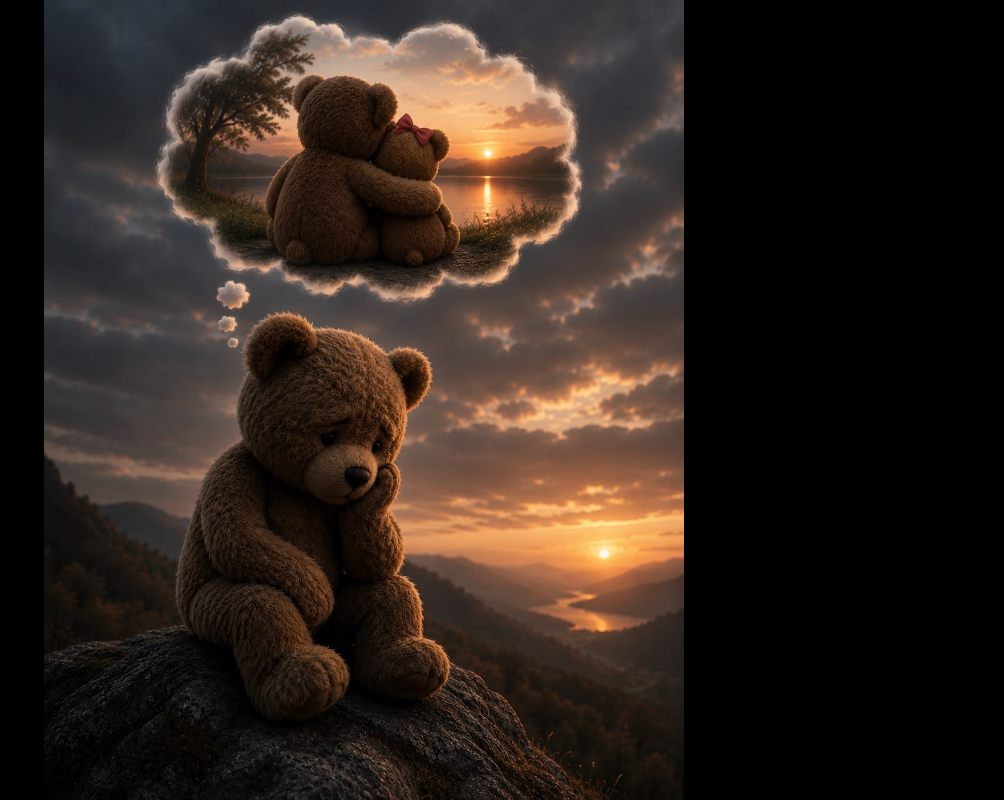
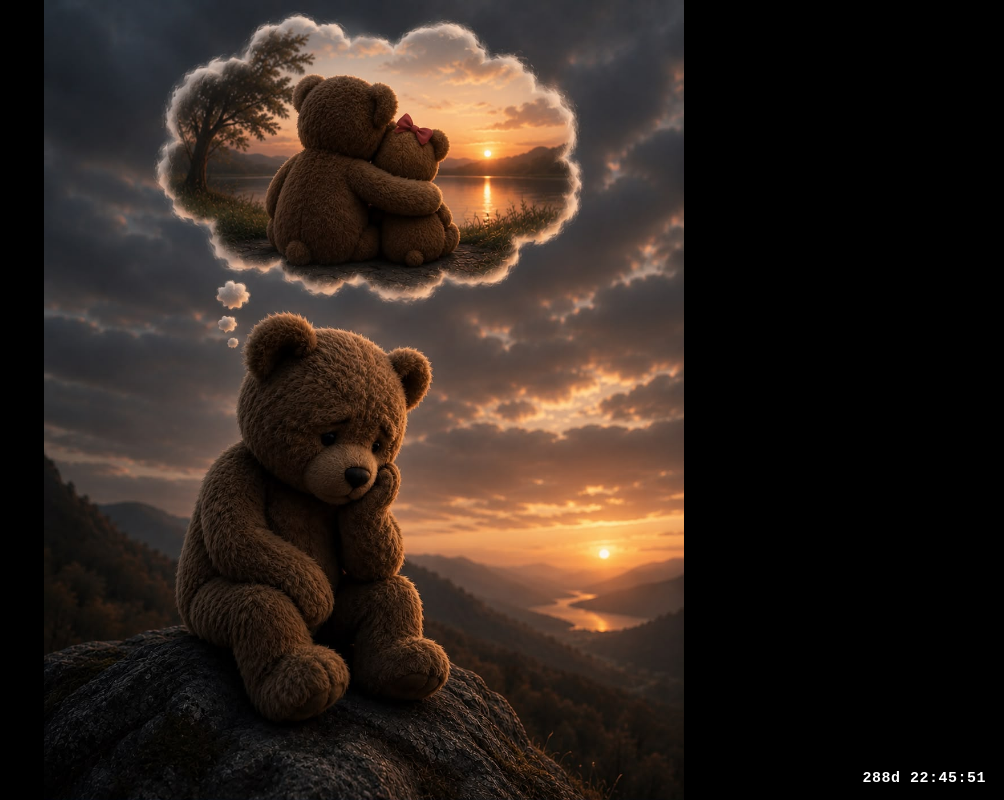
Before and after one commit to Jona909090/Ivana.Z, a plain HTML site: page index.html in a window 1280 px wide. Shown: the whole page, without its empty margins (276-1280 px from the left). Drawn offline with Linux system fonts and the light colour scheme.

Commit message:
Update index.html

```diff
--- a/index.html
+++ b/index.html
@@ -19,11 +19,50 @@
             object-fit: contain;
             display: block;
         }
+
+        #brojac {
+            position: fixed;
+            right: 10px;
+            bottom: 8px;
+            z-index: 1;
+            padding: 5px 8px;
+            border-radius: 5px;
+            color: #fff;
+            background: rgba(0, 0, 0, 0.55);
+            font: 600 clamp(11px, 2.2vw, 15px) "Courier New", monospace;
+            font-variant-numeric: tabular-nums;
+            letter-spacing: 0.5px;
+            text-shadow: 0 1px 2px #000;
+        }
     </style>
 </head>
 <body>
 
     <img src="meda.jpg" alt="Meda">
 
+    <div id="brojac">0d 00:00:00</div>
+
+    <script>
+        const pocetak = new Date("2025-10-06T10:00:00+02:00").getTime();
+        const brojac = document.getElementById("brojac");
+
+        function osvjeziBrojac() {
+            const ukupnoSekundi = Math.max(0, Math.floor((Date.now() - pocetak) / 1000));
+            const dani = Math.floor(ukupnoSekundi / 86400);
+            const sati = Math.floor((ukupnoSekundi % 86400) / 3600);
+            const minute = Math.floor((ukupnoSekundi % 3600) / 60);
+            const sekunde = ukupnoSekundi % 60;
+
+            brojac.textContent =
+                `${dani}d ` +
+                `${String(sati).padStart(2, "0")}:` +
+                `${String(minute).padStart(2, "0")}:` +
+                `${String(sekunde).padStart(2, "0")}`;
+        }
+
+        osvjeziBrojac();
+        setInterval(osvjeziBrojac, 1000);
+    </script>
+
 </body>
 </html>
```
